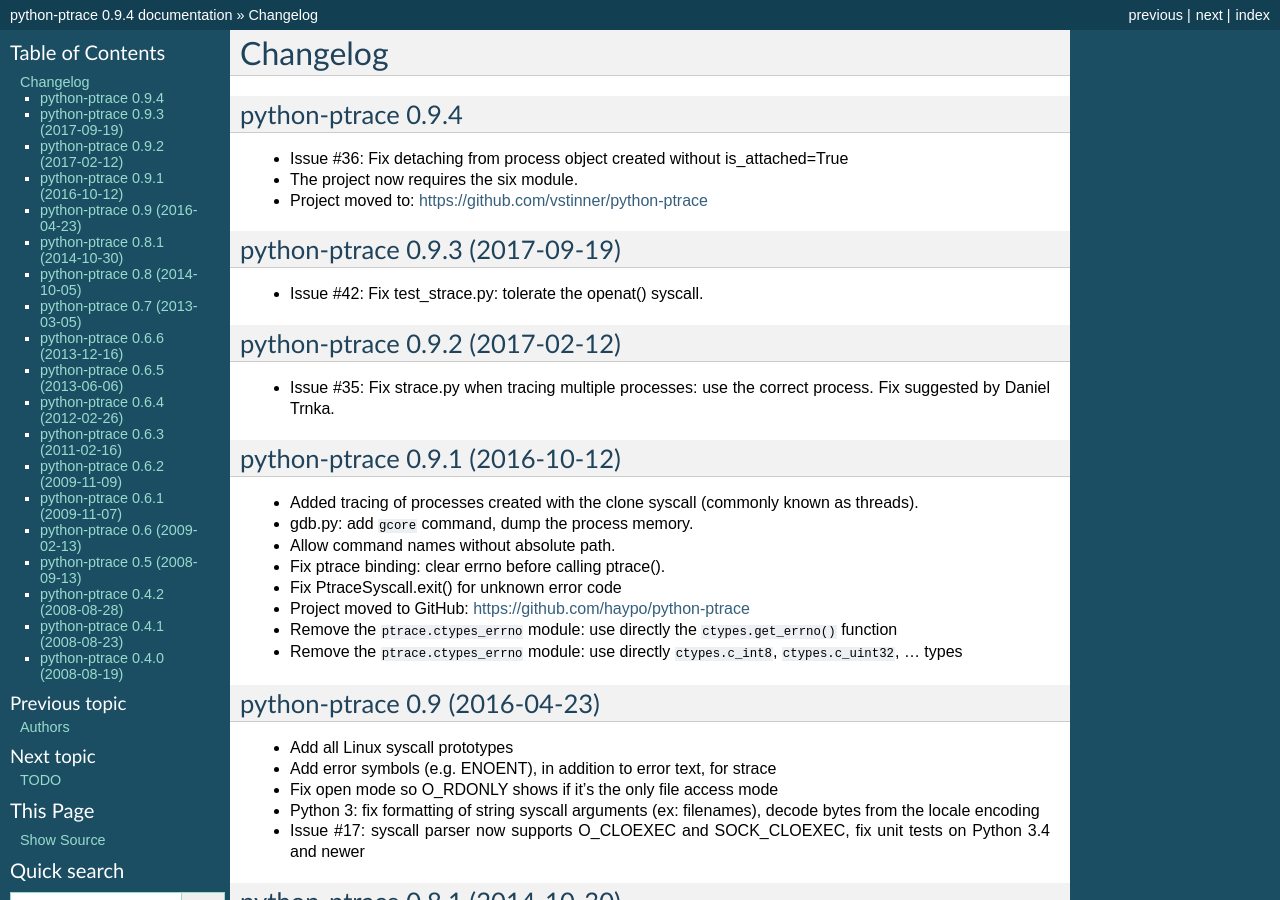
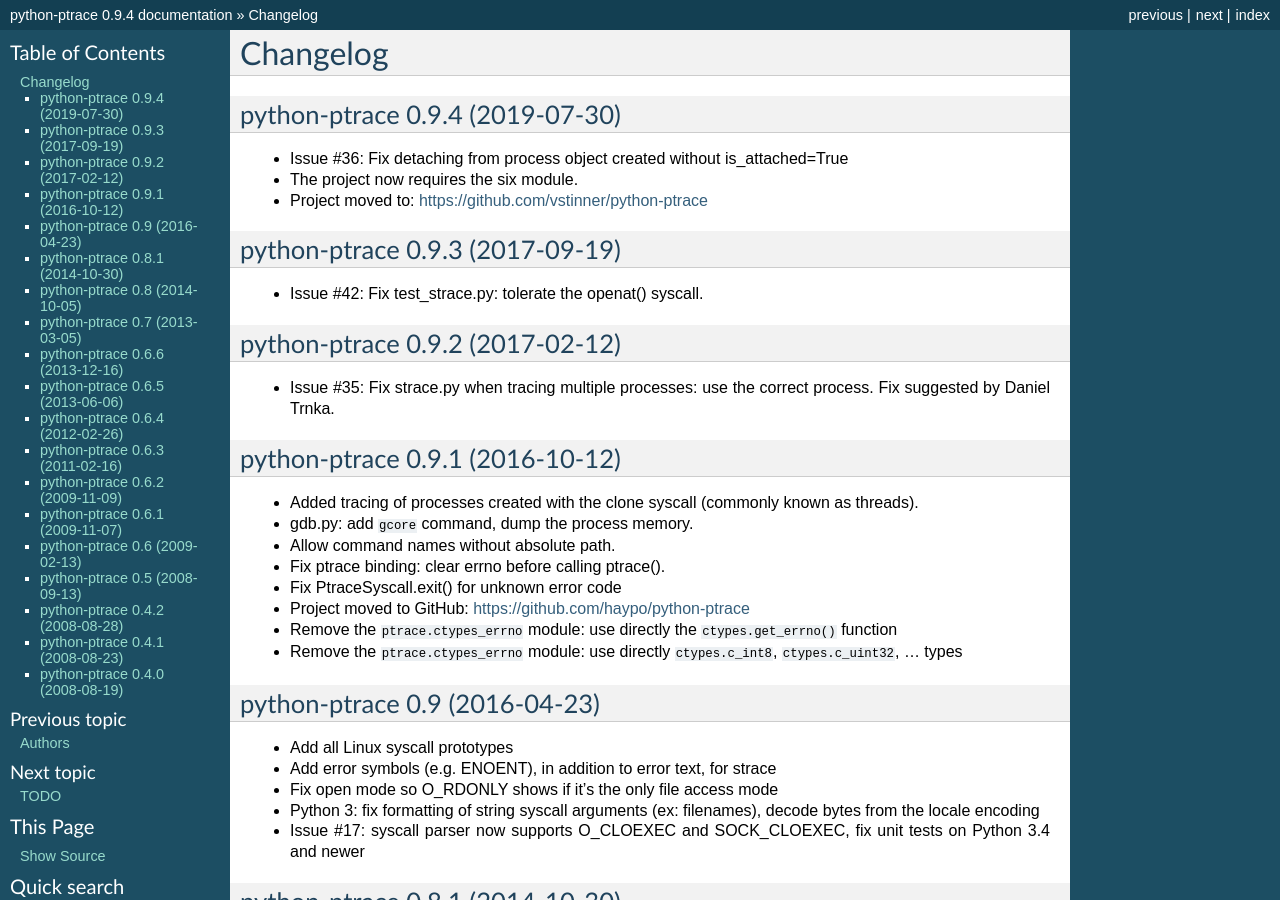
Before and after one commit to vstinner/python-ptrace, a Sphinx documentation site: the page built from doc/changelog.rst, in a window 1280 px wide and 900 px high. Built offline with Sphinx 7.4.7, drawn with Linux system fonts in a browser that asks for light colours.

Commit message:
Prepare release 0.9.4

```diff
--- a/doc/changelog.rst
+++ b/doc/changelog.rst
@@ -3,8 +3,8 @@
 Changelog
 =========
 
-python-ptrace 0.9.4
--------------------
+python-ptrace 0.9.4 (2019-07-30)
+--------------------------------
 
 * Issue #36: Fix detaching from process object created without is_attached=True
 * The project now requires the six module.
```
